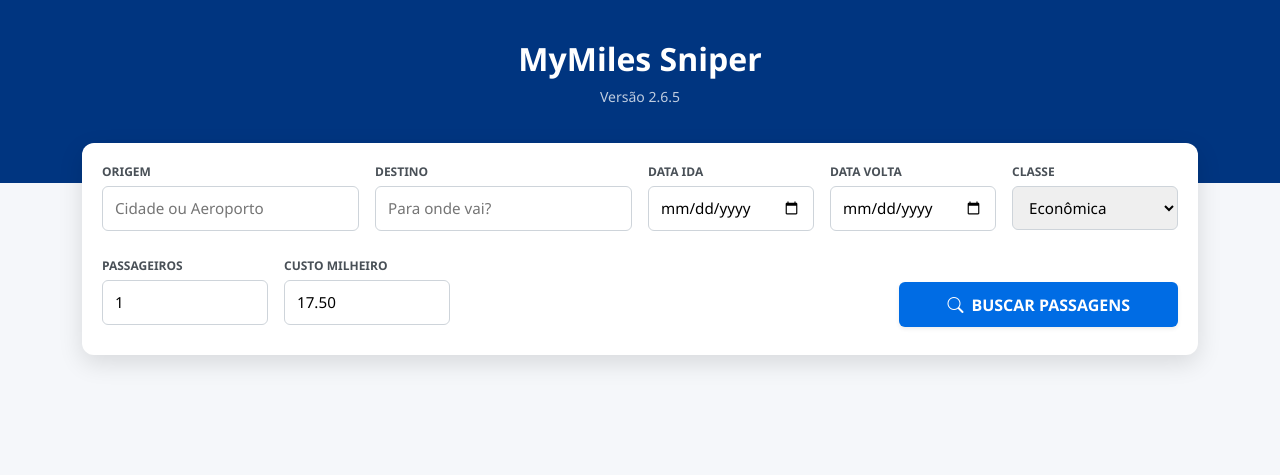
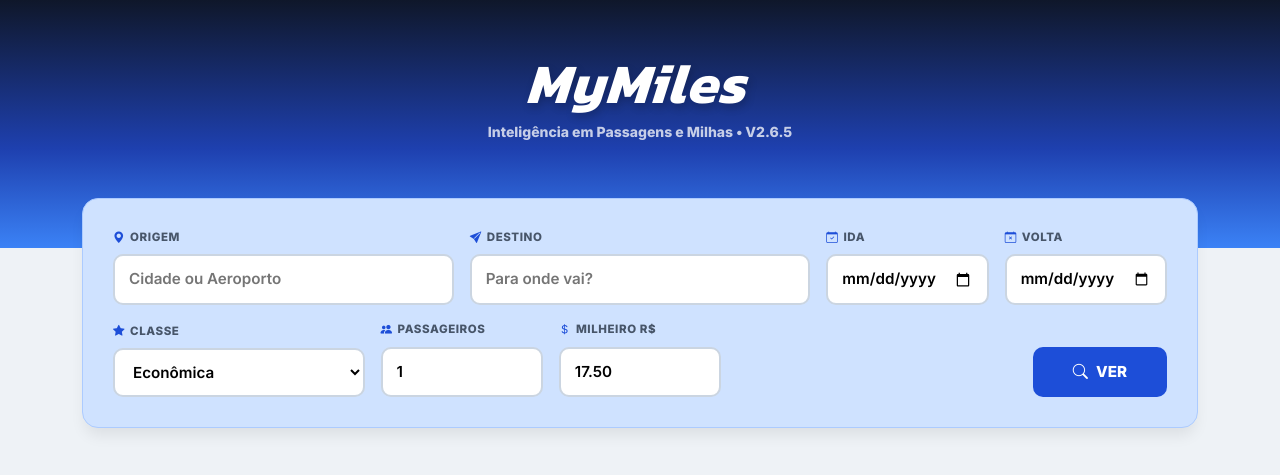
Before and after one commit to avernax-droid/MyMiles, a Flask app: page / in a window 1280 px wide. Shown: the top 475 px of the page. Run offline with Flask 3, Linux system fonts and the light colour scheme; some libraries are stand-ins or nearby versions.

Commit message:
feat: upgrade visual MyMiles - novo topo gradient, tipografia Kanit e melhoria na busca de aeroportos

```diff
--- a/templates/index.html
+++ b/templates/index.html
@@ -3,108 +3,161 @@
 <head>
     <meta charset="UTF-8">
     <meta name="viewport" content="width=device-width, initial-scale=1.0">
-    <title>MyMiles Sniper - V2.6.5</title>
+    <title>MyMiles - V2.6.5</title>
     <link href="https://cdn.jsdelivr.net/npm/bootstrap@5.3.0/dist/css/bootstrap.min.css" rel="stylesheet">
     <link rel="stylesheet" href="https://cdn.jsdelivr.net/npm/bootstrap-icons@1.11.0/font/bootstrap-icons.css">
     <link rel="stylesheet" href="https://cdn.jsdelivr.net/npm/@tarekraafat/autocomplete.js@10.2.7/dist/css/autoComplete.02.min.css">
+    <!-- FONTE PARA EFEITO DE VELOCIDADE -->
+    <link href="https://fonts.googleapis.com/css2?family=Kanit:ital,wght@1,700&family=Inter:wght@400;600;800&display=swap" rel="stylesheet">
 
     <style>
         :root {
-            --primary-blue: #003580;
-            --accent-blue: #006ce4;
-            --bg-light: #f5f7fa;
+            --primary-dark: #0f172a;
+            --accent-blue: #1d4ed8;
+            --bg-page: #eef2f6;
+            /* AZUL DE FUNDO MAIS ESCURO E DEFINIDO */
+            --bg-search: #cfe2ff;
+            --card-shadow: 0 10px 15px -3px rgba(0, 0, 0, 0.08);
+            --result-border: #accbff;
         }
 
         body {
-            background-color: var(--bg-light);
-            font-family: 'Segoe UI', system-ui, -apple-system, sans-serif;
+            background-color: var(--bg-page) !important;
+            font-family: 'Inter', sans-serif;
+            color: #1e293b;
         }
 
         .hero-bg {
-            background-color: var(--primary-blue);
-            padding: 40px 0 60px 0;
+            background: linear-gradient(180deg, #0f172a 0%, #1e40af 60%, #3b82f6 100%);
+            padding: 50px 0 90px 0;
             color: white;
-            margin-bottom: -40px;
+            margin-bottom: -50px;
+        }
+
+        .hero-bg h1 {
+            font-family: 'Kanit', sans-serif;
+            font-weight: 700;
+            font-style: italic;
+            text-transform: none;
+            letter-spacing: 1px;
+            transform: skewX(-6deg);
+            font-size: 3.5rem;
+            text-shadow: 2px 4px 8px rgba(0,0,0,0.2);
         }
 
         .search-box {
-            background: #fff;
-            border-radius: 12px;
-            padding: 20px;
-            box-shadow: 0 8px 24px rgba(0,0,0,0.12);
-        }
-
-        .field-group {
-            position: relative;
-            margin-bottom: 10px;
+            background: var(--bg-search);
+            border-radius: 16px;
+            padding: 30px;
+            box-shadow: var(--card-shadow);
+            border: 1px solid var(--result-border);
         }
 
         .field-label {
-            display: block;
-            font-size: 0.75rem;
-            font-weight: 700;
-            color: #495057;
+            display: flex;
+            align-items: center;
+            font-size: 0.72rem;
+            font-weight: 800;
+            color: #475569;
             text-transform: uppercase;
-            margin-bottom: 5px;
+            margin-bottom: 8px;
+            letter-spacing: 0.05em;
         }
+
+        .field-label i { margin-right: 5px; color: var(--accent-blue); }
 
         .custom-input {
             width: 100%;
-            padding: 10px 12px;
-            border: 1px solid #ced4da;
-            border-radius: 6px;
+            padding: 12px 14px;
+            border: 2px solid #cbd5e1;
+            border-radius: 10px;
             font-size: 0.95rem;
-            font-weight: 500;
+            font-weight: 600;
             outline: none;
-            transition: border-color 0.2s;
+            transition: all 0.2s ease;
+            background-color: #ffffff;
         }
 
         .custom-input:focus {
             border-color: var(--accent-blue);
-            box-shadow: 0 0 0 3px rgba(0, 108, 228, 0.1);
+            box-shadow: 0 0 0 4px rgba(29, 78, 216, 0.1);
         }
 
-        .btn-search-slim {
+        .btn-search-sniper {
             background: var(--accent-blue);
             color: white;
             border: none;
-            border-radius: 6px;
-            padding: 10px 25px;
+            border-radius: 10px;
+            padding: 0 40px;
             font-weight: 700;
-            transition: 0.2s;
-            height: 45px;
-            margin-top: 25px;
+            font-size: 0.95rem;
+            transition: all 0.2s ease-in-out;
+            height: 50px;
+            text-transform: uppercase;
+            display: inline-flex;
+            align-items: center;
+            justify-content: center;
+            cursor: pointer;
         }
 
-        .btn-search-slim:hover { background: #0051ad; }
+        .btn-search-sniper:hover {
+            background: #1e40af;
+            transform: translateY(-2px);
+            box-shadow: 0 4px 12px rgba(29, 78, 216, 0.2);
+        }
 
         .autoComplete_wrapper { width: 100% !important; }
         .autoComplete_wrapper > ul {
             z-index: 9999 !important;
-            border-radius: 8px;
-            border: 1px solid #ddd;
+            border-radius: 12px;
+            border: none;
+            box-shadow: 0 20px 25px -5px rgba(0,0,0,0.1);
+            padding: 10px;
+            background-color: #fff;
         }
 
         .flight-card {
-            background: white;
-            border-radius: 10px;
-            border: 1px solid #e0e0e0;
-            margin-bottom: 15px;
+            background: var(--bg-search);
+            border-radius: 14px;
+            border: 1px solid var(--result-border);
+            transition: transform 0.2s;
+            box-shadow: 0 4px 6px -1px rgba(0, 0, 0, 0.05);
+        }
+        .flight-card:hover { transform: scale(1.01); }
+
+        .price-tag { color: #0f172a; font-size: 1.5rem; font-weight: 800; }
+        .points-badge { background: #dcfce7; color: #166534; padding: 8px 16px; border-radius: 10px; font-weight: 800; display: inline-block; border: 1px solid #bbf7d0; }
+
+        .flight-info-badge {
+            background: rgba(255,255,255,0.6);
+            color: #475569;
+            font-size: 0.75rem;
+            font-weight: 600;
+            padding: 4px 10px;
+            border-radius: 6px;
+            margin-right: 6px;
+            display: inline-flex;
+            align-items: center;
+            border: 1px solid rgba(187, 217, 251, 0.8);
         }
 
-        .price-tag { color: var(--accent-blue); font-size: 1.4rem; font-weight: 800; }
-        .points-badge { background: #e7f3ff; color: var(--accent-blue); padding: 5px 12px; border-radius: 20px; font-weight: 800; }
-
-        /* Badge para informações extras de voo */
-        .flight-info-badge {
-            background: #f1f3f5;
-            color: #495057;
-            font-size: 0.75rem;
-            padding: 2px 8px;
-            border-radius: 4px;
-            margin-right: 5px;
-            display: inline-flex;
-            align-items: center;
+        /* BOTÃO RESERVAR MENOR E ALINHADO */
+        .btn-reservar-small {
+            background-color: var(--accent-blue) !important;
+            border: none !important;
+            color: white !important;
+            padding: 8px 20px !important;
+            font-size: 0.8rem !important;
+            font-weight: 700 !important;
+            border-radius: 50px !important;
+            transition: all 0.2s;
+            text-decoration: none;
+            display: inline-block;
+            float: right; /* Garante alinhamento à direita */
+        }
+        .btn-reservar-small:hover {
+            background-color: #1e40af !important;
+            transform: translateY(-1px);
         }
 
         #loaderArea { display: none; }
@@ -114,45 +167,47 @@
 
 <div class="hero-bg">
     <div class="container text-center">
-        <h2 class="fw-bold">MyMiles Sniper</h2>
-        <p class="opacity-75 small">Versão 2.6.5</p>
+        <h1 class="mb-1">MyMiles</h1>
+        <p class="opacity-75 small fw-bold">Inteligência em Passagens e Milhas • V2.6.5</p>
     </div>
 </div>
 
 <div class="container">
     <div class="search-box mb-5">
-        <div class="row g-3">
-            <div class="col-md-3">
+        <div class="row g-3 mb-3">
+            <div class="col-lg-4 col-md-6">
                 <div class="field-group">
-                    <label class="field-label">Origem</label>
+                    <label class="field-label"><i class="bi bi-geo-alt-fill"></i> Origem</label>
                     <input id="origem" type="text" class="custom-input" placeholder="Cidade ou Aeroporto" autocomplete="off">
                 </div>
             </div>
 
-            <div class="col-md-3">
+            <div class="col-lg-4 col-md-6">
                 <div class="field-group">
-                    <label class="field-label">Destino</label>
+                    <label class="field-label"><i class="bi bi-send-fill"></i> Destino</label>
                     <input id="destino" type="text" class="custom-input" placeholder="Para onde vai?" autocomplete="off">
                 </div>
             </div>
 
-            <div class="col-md-2 col-6">
+            <div class="col-lg-2 col-md-6 col-6">
                 <div class="field-group">
-                    <label class="field-label">Data Ida</label>
+                    <label class="field-label"><i class="bi bi-calendar-check"></i> Ida</label>
                     <input type="date" id="data_ida" class="custom-input">
                 </div>
             </div>
 
-            <div class="col-md-2 col-6">
+            <div class="col-lg-2 col-md-6 col-6">
                 <div class="field-group">
-                    <label class="field-label">Data Volta</label>
+                    <label class="field-label"><i class="bi bi-calendar-x"></i> Volta</label>
                     <input type="date" id="data_volta" class="custom-input">
                 </div>
             </div>
+        </div>
 
-            <div class="col-md-2">
+        <div class="row g-3 align-items-end">
+            <div class="col-lg-3 col-md-4">
                 <div class="field-group">
-                    <label class="field-label">Classe</label>
+                    <label class="field-label"><i class="bi bi-star-fill"></i> Classe</label>
                     <select id="classe" class="custom-input">
                         <option value="ECONOMY">Econômica</option>
                         <option value="BUSINESS">Executiva</option>
@@ -160,35 +215,35 @@
                 </div>
             </div>
 
-            <div class="col-md-2 col-6">
+            <div class="col-lg-2 col-md-4 col-6">
                 <div class="field-group">
-                    <label class="field-label small">Passageiros</label>
+                    <label class="field-label"><i class="bi bi-people-fill"></i> Passageiros</label>
                     <input type="number" id="passageiros" value="1" min="1" class="custom-input">
                 </div>
             </div>
 
-            <div class="col-md-2 col-6">
+            <div class="col-lg-2 col-md-4 col-6">
                 <div class="field-group">
-                    <label class="field-label small">Custo Milheiro</label>
+                    <label class="field-label"><i class="bi bi-currency-dollar"></i> Milheiro R$</label>
                     <input type="number" id="custo_milheiro" value="17.50" step="0.50" class="custom-input">
                 </div>
             </div>
 
-            <div class="col-md-8 text-end">
-                <button class="btn-search-slim px-5 shadow-sm" onclick="executarBusca()">
-                    <i class="bi bi-search me-2"></i>BUSCAR PASSAGENS
+            <div class="col d-flex justify-content-end">
+                <button class="btn-search-sniper" onclick="executarBusca()">
+                    <i class="bi bi-search me-2"></i>VER
                 </button>
             </div>
         </div>
     </div>
 
     <div id="loaderArea" class="text-center py-5">
-        <div class="spinner-border text-primary" role="status"></div>
-        <p class="mt-3 fw-bold text-muted">Buscando tarifas em tempo real...</p>
+        <div class="spinner-grow text-primary" role="status"></div>
+        <p class="mt-3 fw-bold text-muted">Buscando as melhores tarifas...</p>
     </div>
 
     <div id="resultadoArea" style="display:none;" class="row justify-content-center">
-        <div class="col-lg-11" id="tabelaResultados"></div>
+        <div class="col-lg-12" id="tabelaResultados"></div>
     </div>
 </div>
 
@@ -196,32 +251,40 @@
 <script>
     const selecionados = { origem: "", destino: "" };
 
-    const setup = (id) => {
+    const setupAutocomplete = (id) => {
         new autoComplete({
             selector: `#${id}`,
             data: {
                 src: async (query) => {
-                    const source = await fetch(`/api/aeroportos?q=${query}`);
-                    return await source.json();
+                    try {
+                        const source = await fetch(`/api/aeroportos?q=${query}`);
+                        return await source.json();
+                    } catch (error) { return []; }
                 },
                 keys: ["search_key"]
             },
+            searchEngine: "loose",
+            threshold: 2,
+            resultsList: { maxResults: 12 },
             resultItem: {
                 element: (item, data) => {
                     item.innerHTML = `
-                        <div class="d-flex justify-content-between p-1">
-                            <span style="font-size: 0.9rem">${data.value.name}</span>
-                            <b class="text-primary ms-2">${data.value.code}</b>
+                        <div class="d-flex justify-content-between align-items-center w-100 px-2 py-1">
+                            <div>
+                                <i class="bi bi-airplane-fill me-2 text-secondary" style="font-size: 0.8rem"></i>
+                                <span style="font-weight: 600">${data.value.name}</span>
+                            </div>
+                            <span class="badge bg-light text-primary border">${data.value.code}</span>
                         </div>`;
                 }
             },
             events: {
                 input: {
                     selection: (event) => {
-                        const feedback = event.detail.selection.value;
+                        const selection = event.detail.selection.value;
                         const inputField = document.getElementById(id);
-                        inputField.value = feedback.name;
-                        selecionados[id] = feedback.code;
+                        inputField.value = selection.name;
+                        selecionados[id] = selection.code;
                         inputField.blur();
                     }
                 }
@@ -229,20 +292,20 @@
         });
     };
 
-    setup("origem");
-    setup("destino");
+    setupAutocomplete("origem");
+    setupAutocomplete("destino");
 
     async function executarBusca() {
-        const getCode = (id) => {
+        const getFinalCode = (id) => {
             if (selecionados[id]) return selecionados[id];
             const val = document.getElementById(id).value;
-            const m = val.match(/\(([A-Z]{3})\)/);
-            return m ? m[1] : val.substring(0,3).toUpperCase();
+            const match = val.match(/\(([A-Z]{3})\)/);
+            return match ? match[1] : val.substring(0,3).toUpperCase();
         };
 
         const params = {
-            origem: getCode('origem'),
-            destino: getCode('destino'),
+            origem: getFinalCode('origem'),
+            destino: getFinalCode('destino'),
             data_ida: document.getElementById('data_ida').value,
             data_volta: document.getElementById('data_volta').value,
             classe: document.getElementById('classe').value,
@@ -269,54 +332,55 @@
 
                 data.dados.forEach(itin => {
                     const taxa = itin.tipo === "RT" ? 480 : 240;
-                    const teto = Math.floor((itin.valor_sort - taxa) / (params.custo_milheiro / 1000));
+                    const milheiro_base = params.custo_milheiro || 17.50;
+                    const teto = Math.floor((itin.valor_sort - taxa) / (milheiro_base / 1000));
 
                     container.innerHTML += `
-                        <div class="flight-card p-4 mb-3 shadow-sm">
+                        <div class="flight-card p-4 mb-3 shadow-sm border-0">
                             <div class="row align-items-center">
-                                <div class="col-md-2 text-center border-end">
-                                    <h6 class="fw-bold mb-1">${itin.cia}</h6>
-                                    <i class="bi bi-airplane text-primary"></i>
+                                <div class="col-md-2 text-center border-end mb-3 mb-md-0">
+                                    <div class="text-uppercase small fw-bold text-muted mb-1">${itin.cia}</div>
+                                    <i class="bi bi-airplane-fill fs-3 text-primary"></i>
                                 </div>
-                                <div class="col-md-5 px-4">
-                                    <div class="d-flex justify-content-between align-items-center mb-1">
-                                        <span class="badge bg-primary">IDA</span>
-                                        <span class="fw-bold">${itin.ida_hora}</span>
-                                        <small class="text-muted">${itin.ida_data}</small>
+                                <div class="col-md-5 px-lg-5 mb-3 mb-md-0">
+                                    <div class="d-flex justify-content-between align-items-center mb-2">
+                                        <span class="badge rounded-pill bg-primary px-3">IDA</span>
+                                        <span class="fw-bold fs-5">${itin.ida_hora}</span>
+                                        <small class="text-muted fw-bold">${itin.ida_data}</small>
                                     </div>
-                                    <div class="mb-2">
-                                        <span class="flight-info-badge"><i class="bi bi-clock me-1"></i>${itin.ida_duracao || '--'}</span>
-                                        <span class="flight-info-badge"><i class="bi bi-geo me-1"></i>${itin.ida_paradas || '--'}</span>
+                                    <div class="mb-3">
+                                        <span class="flight-info-badge"><i class="bi bi-clock-history me-1"></i>${itin.ida_duracao || '--'}</span>
+                                        <span class="flight-info-badge"><i class="bi bi-signpost-split me-1"></i>${itin.ida_paradas || '--'}</span>
                                     </div>
 
                                     ${itin.tipo === "RT" ? `
-                                    <div class="pt-2 border-top">
-                                        <div class="d-flex justify-content-between align-items-center mb-1">
-                                            <span class="badge bg-secondary">VOLTA</span>
-                                            <span class="fw-bold">${itin.volta_hora}</span>
-                                            <small class="text-muted">${itin.volta_data}</small>
+                                    <div class="pt-3 border-top">
+                                        <div class="d-flex justify-content-between align-items-center mb-2">
+                                            <span class="badge rounded-pill bg-secondary px-3">VOLTA</span>
+                                            <span class="fw-bold fs-5">${itin.volta_hora}</span>
+                                            <small class="text-muted fw-bold">${itin.volta_data}</small>
                                         </div>
                                         <div>
-                                            <span class="flight-info-badge"><i class="bi bi-clock me-1"></i>${itin.volta_duracao || '--'}</span>
-                                            <span class="flight-info-badge"><i class="bi bi-geo me-1"></i>${itin.volta_paradas || '--'}</span>
+                                            <span class="flight-info-badge"><i class="bi bi-clock-history me-1"></i>${itin.volta_duracao || '--'}</span>
+                                            <span class="flight-info-badge"><i class="bi bi-signpost-split me-1"></i>${itin.volta_paradas || '--'}</span>
                                         </div>
                                     </div>` : ''}
                                 </div>
-                                <div class="col-md-3 text-end pe-4 border-start">
-                                    <div class="small text-muted">Pagante c/ Taxas</div>
-                                    <div class="price-tag">${itin.preco_fmt}</div>
+                                <div class="col-md-3 text-center text-md-end pe-md-5 border-start">
+                                    <div class="small text-muted fw-bold text-uppercase">Dinheiro c/ Taxas</div>
+                                    <div class="price-tag mb-2">${itin.preco_fmt}</div>
                                 </div>
-                                <div class="col-md-2 text-center">
-                                    <div class="small text-muted mb-1 fw-bold">Limite p/ Milhas</div>
-                                    <div class="points-badge mb-2">${teto.toLocaleString('pt-BR')} pts</div>
-                                    <a href="${itin.link}" target="_blank" class="btn btn-sm btn-dark w-100 rounded-pill">Ver Voo</a>
+                                <div class="col-md-2 text-center mt-3 mt-md-0">
+                                    <div class="small text-muted mb-2 fw-bold text-uppercase">Limite p/ Milhas</div>
+                                    <div class="points-badge mb-3">${teto.toLocaleString('pt-BR')} pts</div>
+                                    <a href="${itin.link}" target="_blank" class="btn-reservar-small">RESERVAR</a>
                                 </div>
                             </div>
                         </div>`;
                 });
                 document.getElementById('resultadoArea').style.display = 'block';
-            }
-        } catch(e) { alert("Erro ao conectar com o motor de busca."); }
+            } else { alert("Nenhum voo encontrado."); }
+        } catch(e) { alert("Erro de conexão."); }
         finally { document.getElementById('loaderArea').style.display = 'none'; }
     }
 </script>
```
Also changed, not shown: limpar_airports.py (+32 -71 lines).
